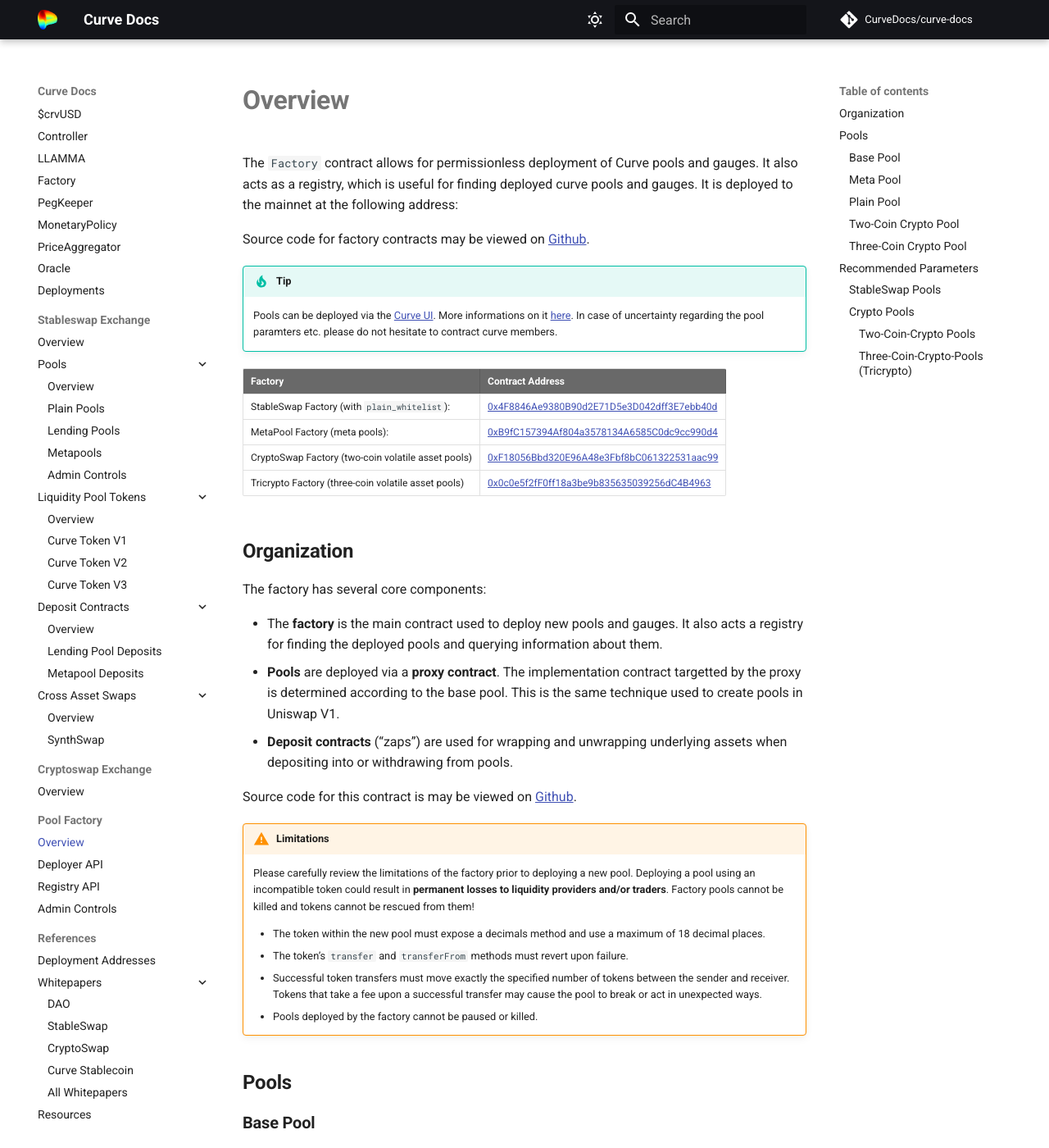
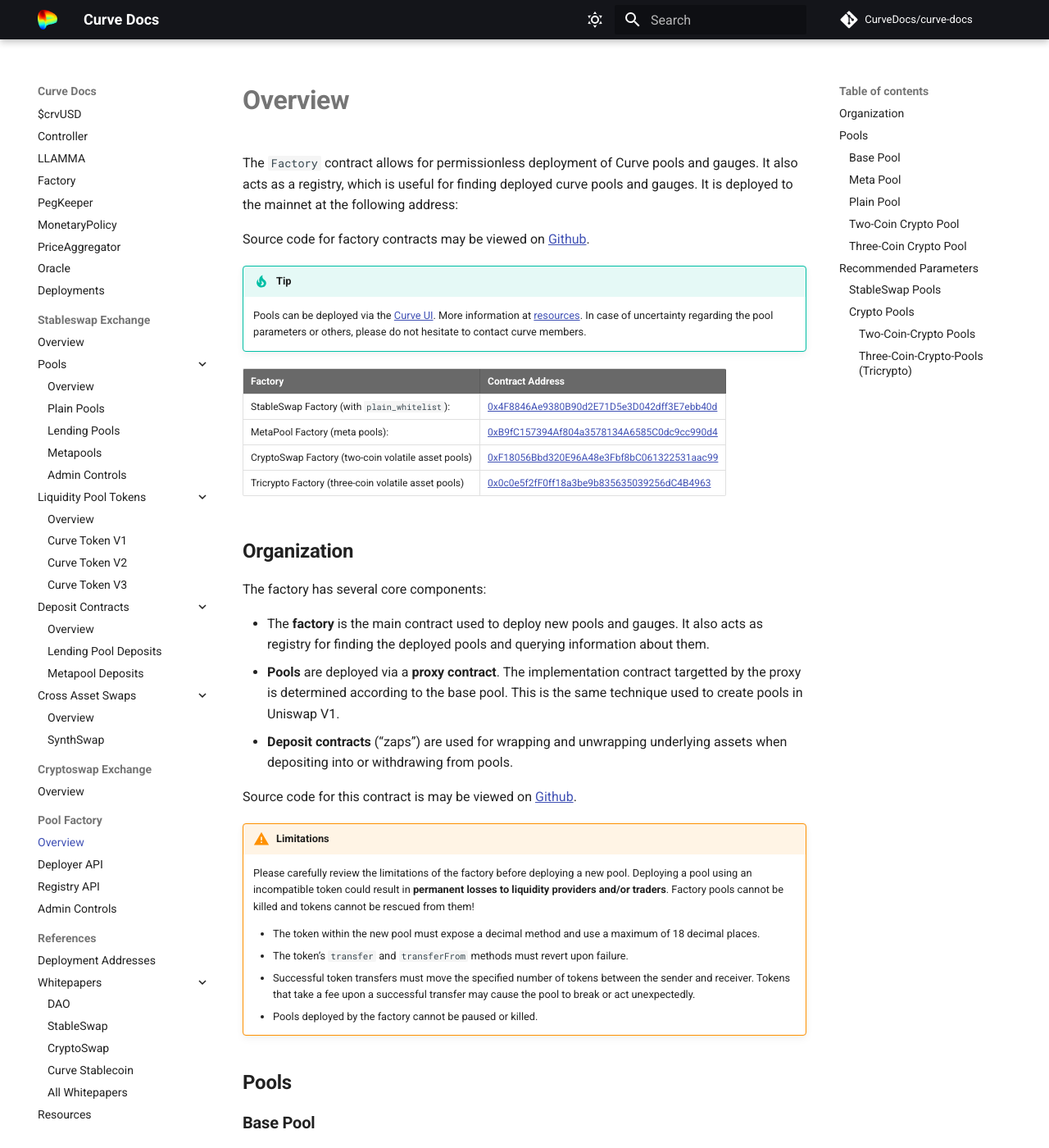
Before and after one commit to CurveDocs/curve-docs, an MkDocs documentation site: the page built from docs/factory/overview.md, in a window 1280 px wide and 1400 px high. Shown: the whole window at 82% size. Built offline with MkDocs 1.6.1 and Material for MkDocs 9.7.7, drawn with Linux system fonts in a browser that asks for light colours; comment, search, counter and statistics services are not loaded; some of the changed text lies outside the part shown.

Commit message:
grammar & typos

```diff
--- a/docs/factory/overview.md
+++ b/docs/factory/overview.md
@@ -4,8 +4,8 @@
 Source code for factory contracts may be viewed on [Github](https://github.com/curvefi/curve-factory).
 
 !!!tip
-    Pools can be deployed via the [Curve UI](https://curve.fi/#/ethereum/create-pool). More informations on it [here](https://resources.curve.fi/factory-pools/creating-a-factory-pool/).
-    In case of uncertainty regarding the pool paramters etc. please do not hesitate to contract curve members.
+    Pools can be deployed via the [Curve UI](https://curve.fi/#/ethereum/create-pool). More information at [resources](https://resources.curve.fi/factory-pools/creating-a-factory-pool/).
+    In case of uncertainty regarding the pool parameters or others, please do not hesitate to contact curve members.
 
 
 | Factory | Contract Address |
@@ -20,7 +20,7 @@
 
 The factory has several core components:
 
-- The **factory** is the main contract used to deploy new pools and gauges. It also acts a registry for finding the
+- The **factory** is the main contract used to deploy new pools and gauges. It also acts as registry for finding the
   deployed pools and querying information about them.
 - **Pools** are deployed via a **proxy contract**. The implementation contract targetted by the proxy is determined
   according to the base pool. This is the same technique used to create pools in Uniswap V1.
@@ -33,14 +33,14 @@
 
 !!! warning "Limitations"
 
-    Please carefully review the limitations of the factory prior to deploying a new pool. Deploying a pool using an
+    Please carefully review the limitations of the factory before deploying a new pool. Deploying a pool using an
     incompatible token could result in **permanent losses to liquidity providers and/or traders**. Factory pools cannot be
     killed and tokens cannot be rescued from them!
 
-    - The token within the new pool must expose a decimals method and use a maximum of 18 decimal places.
+    - The token within the new pool must expose a decimal method and use a maximum of 18 decimal places.
     - The token’s `transfer` and `transferFrom` methods must revert upon failure.
-    - Successful token transfers must move exactly the specified number of tokens between the sender and receiver.
-      Tokens that take a fee upon a successful transfer may cause the pool to break or act in unexpected ways.
+    - Successful token transfers must move the specified number of tokens between the sender and receiver.
+      Tokens that take a fee upon a successful transfer may cause the pool to break or act unexpectedly.
     - Pools deployed by the factory cannot be paused or killed.
 
 
@@ -86,8 +86,8 @@
 # **Recommended Parameters**
 
 !!!warning
-    Please understand that these are just recommendations based on perfomance data of previously deployed pools.
-    For further undestanding of the parameters please refer to other parts of the documentation.
+    Please understand that these are just recommendations based on performance data of previously deployed pools.
+    For further understanding of the parameters, please take a look at other parts of the documentation.
 
 ## **StableSwap Pools**
 
```
Also changed, not shown: other parts of docs/factory/overview.md (+1 -1 lines).
